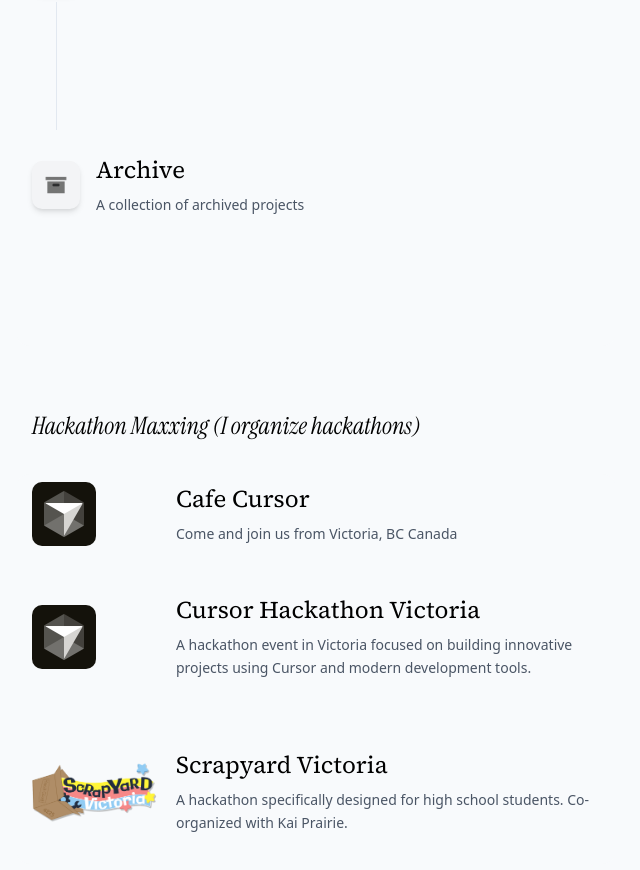
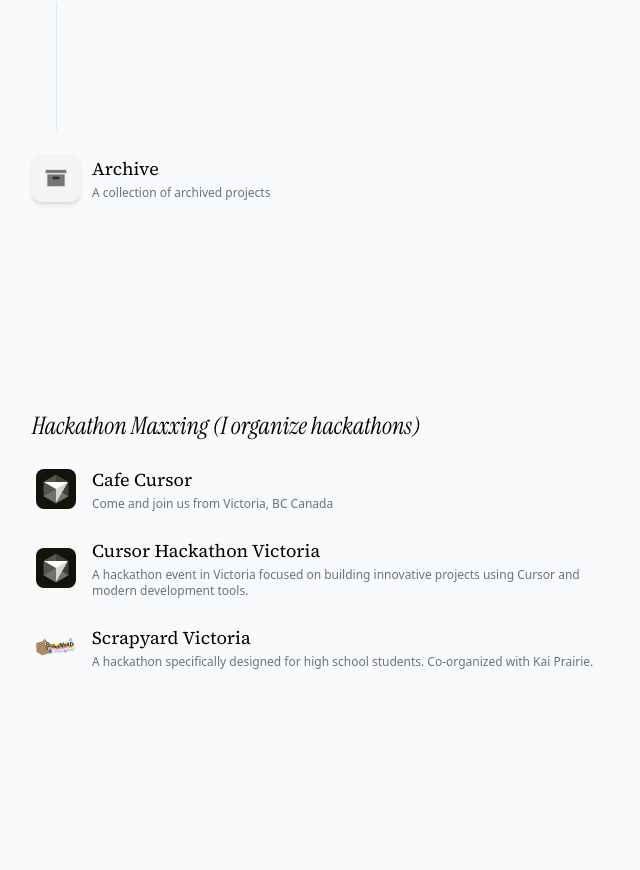
Before and after one commit to Alhwyn/portfolio, a Next.js app: page / in a window 1280 px wide. Shown: the part 1007-1877 px from the top of the page, without its empty margins (0-640 px from the left). After the commit the page ends 1701 px from the top, so only its background shows below. Built offline with nearby package versions, Linux system fonts and the light colour scheme.

Commit message:
just layout stuff

```diff
--- a/components/HackathonList.tsx
+++ b/components/HackathonList.tsx
@@ -11,18 +11,10 @@
 
 export function HackathonTimeline({ projects }: HackathonTimelineProps) {
   return (
-    <div className="relative bg-slate-50 dark:bg-neutral-900 dark:text-neutral-400 pt-8 pr-8 pb-8">
-      <div className="space-y-8 w-[600px] bg-slate-50 dark:bg-neutral-900 dark:text-neutral-400 rounded-xl">
+    <div className="relative bg-slate-50 dark:bg-neutral-900 dark:text-neutral-400 pt-4 pr-8 pb-4">
+      <div className="space-y-2 w-[600px] bg-slate-50 dark:bg-neutral-900 dark:text-neutral-400 rounded-xl">
         <AnimatePresence>
-          {projects.map((item, idx) => {
-            // Use smaller icon size for cursor-related hackathons, keep original size for others
-            const isCursorRelated = item.id === "cursor-hackathon" || item.id === "slate";
-            const iconSize = isCursorRelated ? 64 : 128;
-            const iconClassName = isCursorRelated
-              ? "w-16 h-16 rounded-lg object-contain"
-              : "w-32 h-32 rounded-lg object-contain";
-
-            return (
+          {projects.map((item, idx) => (
             <motion.div
               key={item.id}
               initial={{ opacity: 0, x: -20 }}
@@ -32,17 +24,16 @@
             >
               <TimelineEntry
                 item={item}
-                  iconSize={iconSize}
-                  iconClassName={iconClassName}
+                iconSize={40}
+                iconClassName="w-10 h-10 rounded-md object-contain"
                 showConnector={false}
                 isLast={idx === projects.length - 1}
                 minHeight="auto"
-                  iconContainerWidth="w-32"
+                iconContainerWidth="w-12"
                 basePath="hackathons"
               />
             </motion.div>
-            );
-          })}
+          ))}
         </AnimatePresence>
       </div>
     </div>
--- a/components/timeline/TimelineEntry.tsx
+++ b/components/timeline/TimelineEntry.tsx
@@ -42,9 +42,9 @@
         <div className="absolute left-10 top-18 h-[calc(100%-4.5rem)] w-px bg-slate-200 dark:bg-neutral-600 z-0" />
       )}
 
-      <div className="flex items-center gap-4 py-2">
+      <div className="flex items-center gap-3 py-2">
         {item.icon ? (
-          <div className={iconContainerWidth ? `${iconContainerWidth} flex-shrink-0 flex items-center` : "flex-shrink-0 flex items-center"}>
+          <div className={iconContainerWidth ? `${iconContainerWidth} flex-shrink-0 flex items-center justify-center` : "flex-shrink-0 flex items-center"}>
             <Image
               src={item.icon}
               alt={`${item.title} icon`}
@@ -57,9 +57,9 @@
           <div className={`${iconClassName} flex-shrink-0 ${iconContainerWidth || ""}`} />
         )}
         <div className="flex flex-col min-w-0">
-          <h3 className="text-2xl source-serif-4 dark:text-neutral-400 mb-2">{item.title}</h3>
+          <h3 className="text-lg font-medium source-serif-4 dark:text-neutral-400 mb-0.5">{item.title}</h3>
           {item.description && (
-            <p className="text-gray-600 dark:text-neutral-400 text-sm leading-relaxed m-0 p-0">
+            <p className="text-gray-500 dark:text-neutral-500 text-xs leading-snug m-0 p-0 line-clamp-2">
               {item.description}
             </p>
           )}
```
Also changed, not shown: 1 other file (tests, documents, lock files or other folders). Lines whose indentation alone changed are shown as unchanged.
